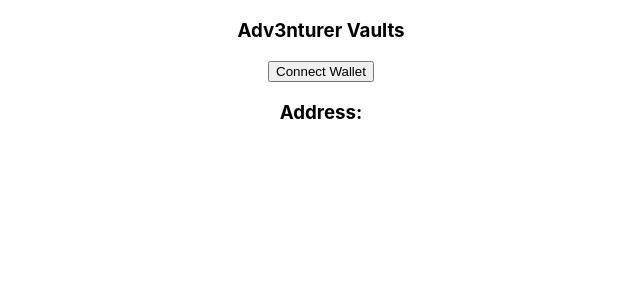
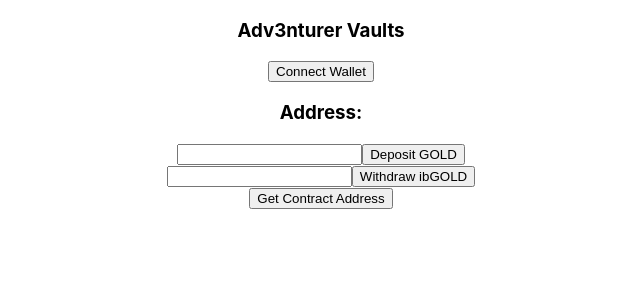
Before and after one commit to bitcraft3r/adventurer-island-web3-game, a React (Create React App) app in the folder dapp/: page / in a window 1280 px wide. Shown: the top 300 px of the page, without its empty margins (319-959 px from the left). Built offline with nearby package versions, Linux system fonts and the light colour scheme.

Commit message:
deposit/withdraw write functions and view ca func

```diff
--- a/dapp/src/Vault.js
+++ b/dapp/src/Vault.js
@@ -45,12 +45,39 @@ const Vault = () => {
         setContract(tempContract);
     }
 
+    const depositGold = (event) => {
+        event.preventDefault();
+        contract.enter(ethers.utils.parseEther(event.target.setText.value));
+    }
+
+    const withdrawIBGold = (event) => {
+        event.preventDefault();
+        contract.leave(ethers.utils.parseEther(event.target.setText.value));
+    }
+
+    const getCurrentVal = async () => {
+        let val = await contract.govToken();
+        setCurrentContractVal(val);
+    }
+
     return (
         <div>
             <h3>{"Adv3nturer Vaults"}</h3>
             <button onClick={connectWalletHandler}>{connectButtonText}</button>
             <h3>Address: {defaultAccount}</h3>
 
+            <form onSubmit={depositGold}>
+                <input id="setText" type="number" step="0.0001" />
+                <button type={"submit"}>Deposit GOLD</button>
+            </form>
+
+            <form onSubmit={withdrawIBGold}>
+                <input id="setText" type="number" step="0.0001" />
+                <button type={"submit"}>Withdraw ibGOLD</button>
+            </form>
+
+            <button onClick={getCurrentVal}>Get Contract Address</button><br/>
+            {currentContractVal}
             {errorMessage}
 
         </div>
```
